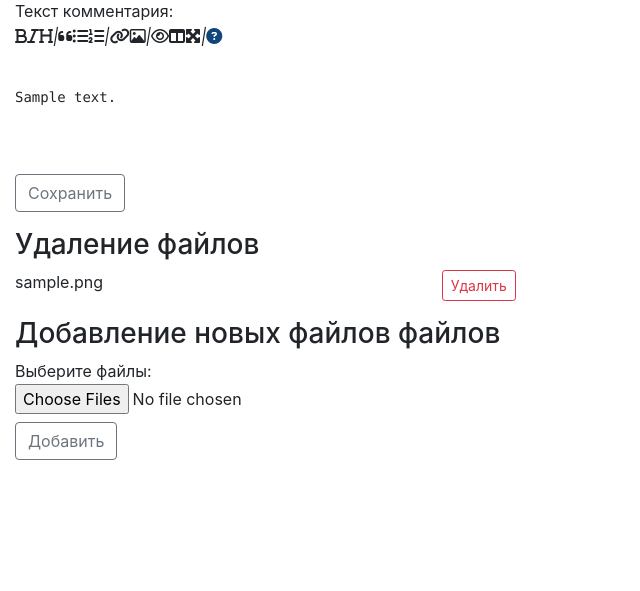
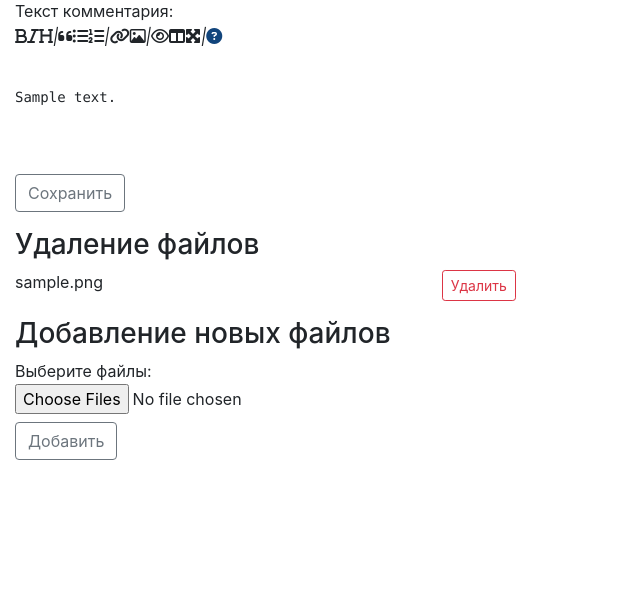
Before and after one commit to igoremin/db_work, a Django app: page /tracker/1/all/1/change_comment/1/ in a window 1280 px wide. Shown: the part 118-709 px from the top of the page, without its empty margins (0-640 px from the left). Run offline with Django 3.2, Linux system fonts and the light colour scheme; a user stored in the database is signed in; tables that the repository leaves empty hold one stand-in row (values such as "Sample post"); some libraries are stand-ins or nearby versions.

Commit message:
Исправил ошибки в отображении

```diff
--- a/db_site/static/db_site/style/db_site_style.css
+++ b/db_site/static/db_site/style/db_site_style.css
@@ -144,6 +144,10 @@ div.card {
     margin-bottom: 1rem;
 }
 
+div.row {
+    margin-bottom: 0.2rem;
+}
+
 
 .fade-out-siblings {
   --gutter: 2.5rem;
--- a/tracker/templates/tracker/change_comment.html
+++ b/tracker/templates/tracker/change_comment.html
@@ -49,7 +49,7 @@
             </div>
         {% endfor %}
     {% endif %}
-    <h3 class="mt-3">Добавление новых файлов файлов</h3>
+    <h3 class="mt-3">Добавление новых файлов</h3>
     <form method="post" action="{{ comment.get_absolute_url_for_change }}" id="files_form" enctype="multipart/form-data">
         {% csrf_token %}
         {{ new_files_form }}
```
